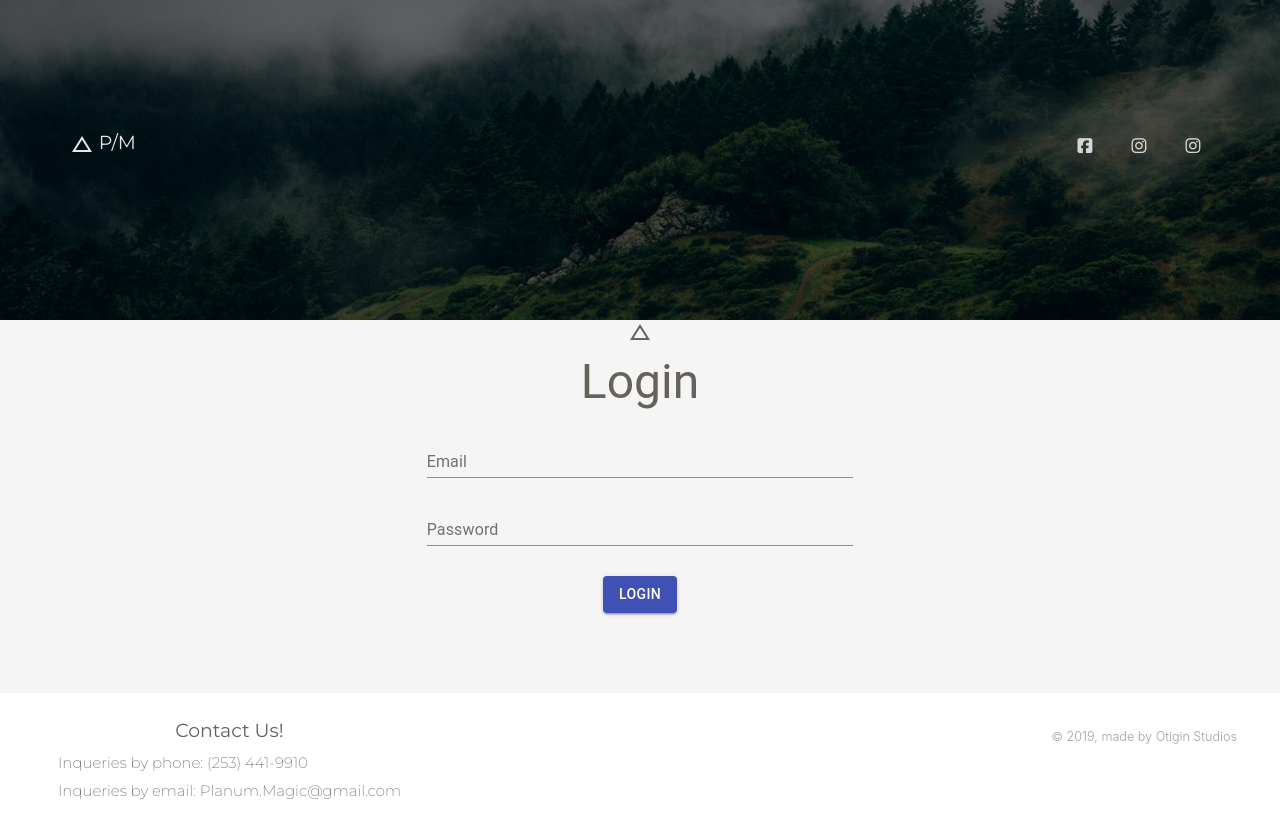
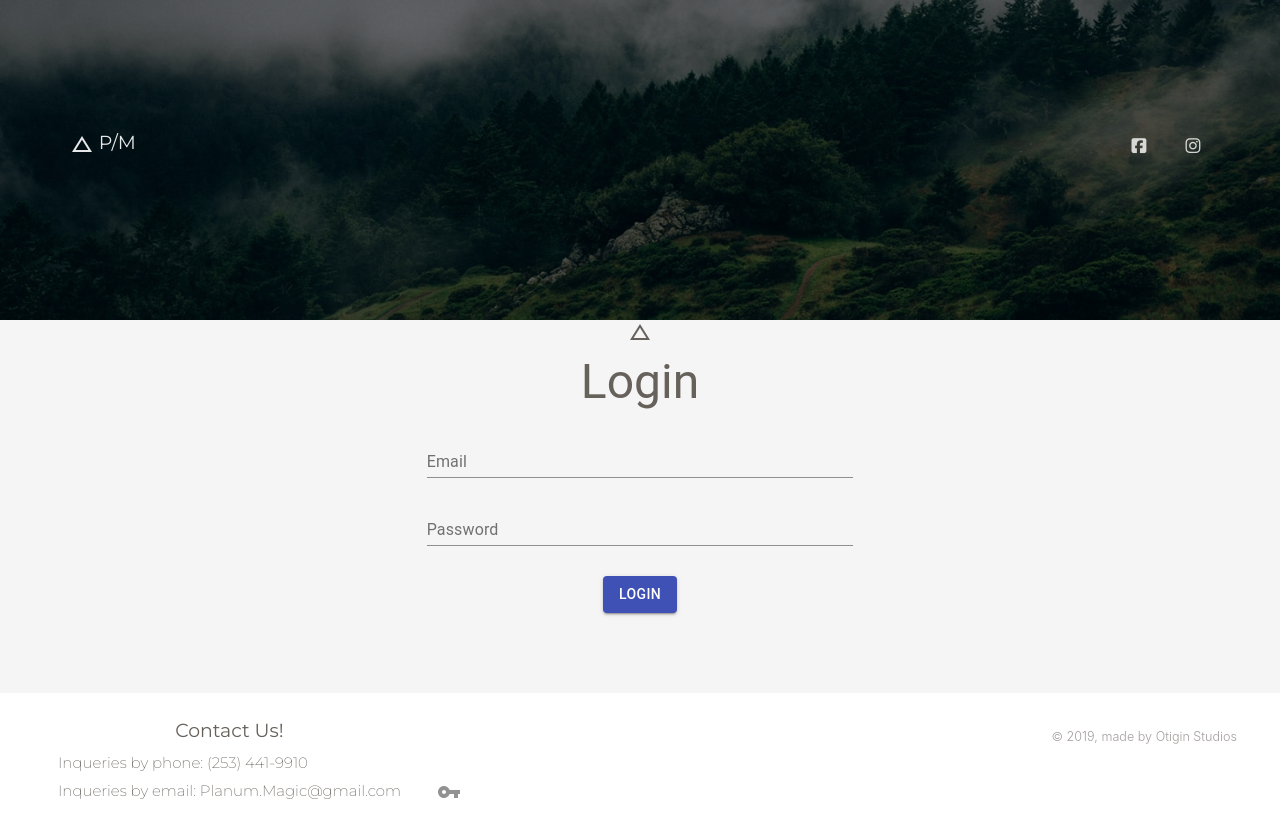
Before and after one commit to jIrwinCline/planum-front-styled, a React (Create React App) app: page /login in a window 1280 px wide. Built offline with nearby package versions, Linux system fonts and the light colour scheme.

Commit message:
move login link to footer

```diff
--- a/src/components/Footers/Footer.js
+++ b/src/components/Footers/Footer.js
@@ -4,6 +4,9 @@ import React from "react";
 
 // reactstrap components
 import { Row, Container } from "reactstrap";
+//MUI
+import VpnKeyIcon from "@material-ui/icons/VpnKey";
+
 
 function DemoFooter() {
   return (
@@ -22,12 +25,21 @@ function DemoFooter() {
                 <h5>
                   <strong>Contact Us!</strong>
                 </h5>
-                <div style={{textAlign: 'left'}}>
-                <p>Inqueries by phone: (253) 441-9910</p>
-                <p>Inqueries by email: Planum.Magic@gmail.com</p>
+                <div style={{ textAlign: "left" }}>
+                  <p>Inqueries by phone: (253) 441-9910</p>
+                  <p>Inqueries by email: Planum.Magic@gmail.com</p>
                 </div>
               </li>
               <li>
+                  <a
+                    data-placement="bottom"
+                    href="/login"
+                    target="_blank"
+                    title="Admin"
+                  >
+                    <VpnKeyIcon  />
+                    <p className="d-lg-none"> Admin</p>
+                  </a>
                 {/* <a href="#" target="_blank">
                   Licenses
                 </a> */}
--- a/src/components/Navbars/IndexNavbar.js
+++ b/src/components/Navbars/IndexNavbar.js
@@ -118,17 +118,7 @@ function IndexNavbar(props) {
                 <p className="d-lg-none">Instagram</p>
               </NavLink>
             </NavItem>
-            <NavItem>
-              <NavLink
-                data-placement="bottom"
-                href="/login"
-                target="_blank"
-                title="Admin"
-              >
-                <i className="fa fa-instagram" />
-                <p className="d-lg-none">Admin</p>
-              </NavLink>
-            </NavItem>
+
           </Nav>
         </Collapse>
       </Container>
```
